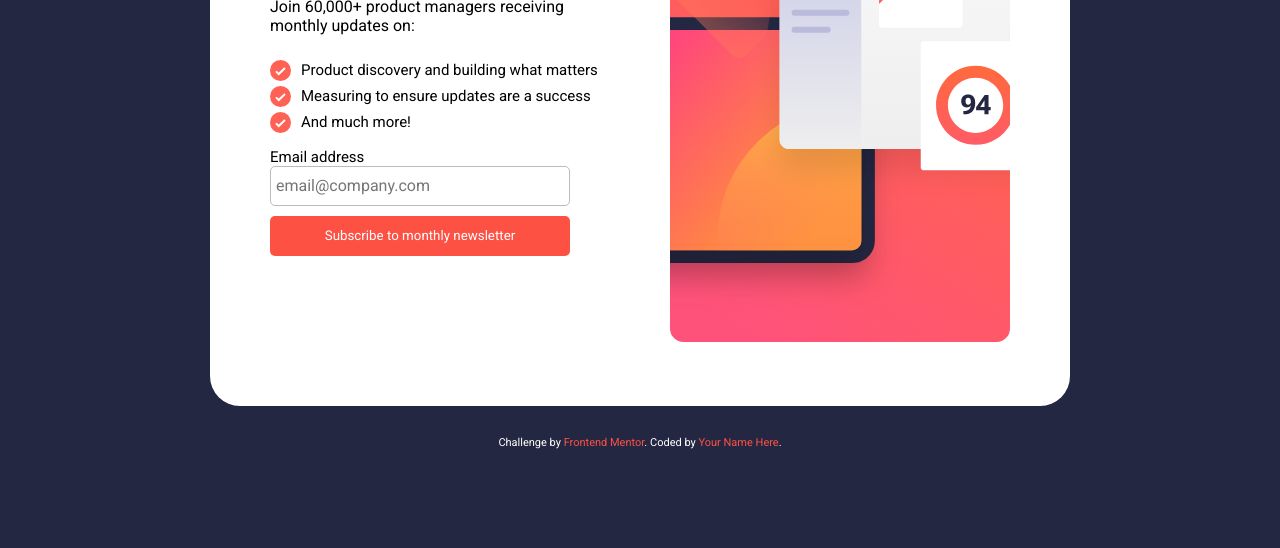
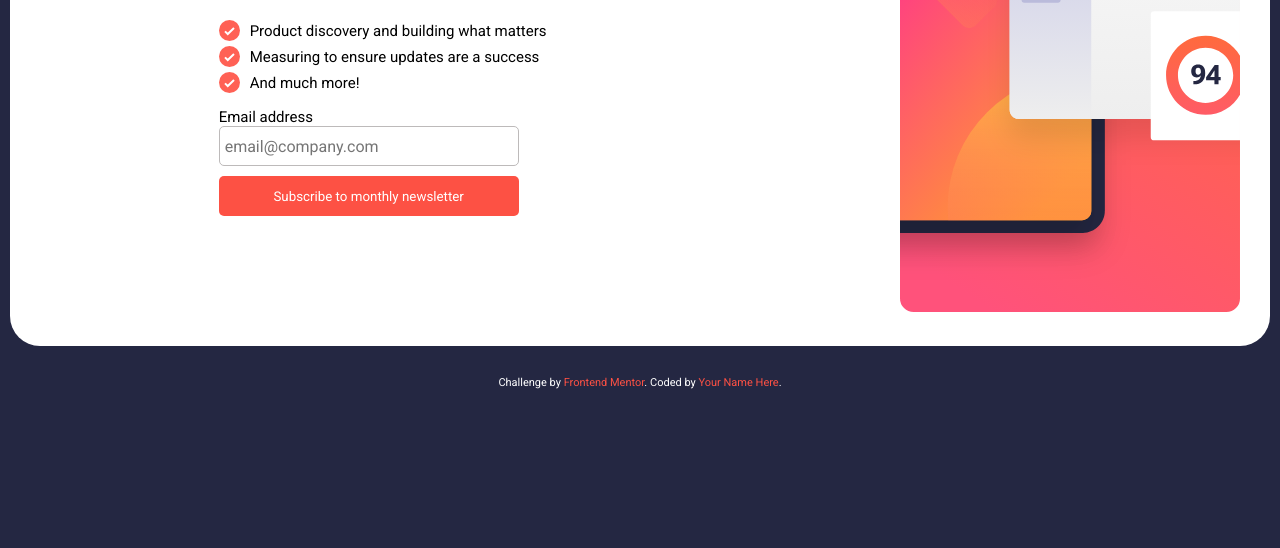
Before and after one commit to Renandx10/newsletter-sign-up-with-success-message-main, a plain HTML site: page index.html in a window 1280 px wide. Shown: the part 252-800 px from the top of the page. Drawn offline with Linux system fonts and the light colour scheme.

Commit message:
Update index.html

```diff
--- a/index.html
+++ b/index.html
@@ -34,12 +34,14 @@
         <button class="botao-confirma" onclick="validarEmail()">Subscribe to monthly newsletter</button>
 
       </section>
-      <section class="sessao02">
-        <img src="assets/images/illustration-sign-up-desktop.svg" alt="">
-      </section>
     </article>
 
-     <article id="sucesso" class="card">
+      <aside class="sessao02">
+        <img src="assets/images/illustration-sign-up-desktop.svg" alt="">
+      </aside>
+
+
+  <article id="sucesso" class="card">
     <img src="assets/images/icon-success.svg" alt="">
 
     <h1>Thanks for <br> subscribing!</h1>
@@ -50,7 +52,7 @@
     <button id="voltar" onclick="voltar()">Dismiss message</button>
   </article>
 
-  </main>
+</main>
 
   <footer>
     <div class="attribution">
```
